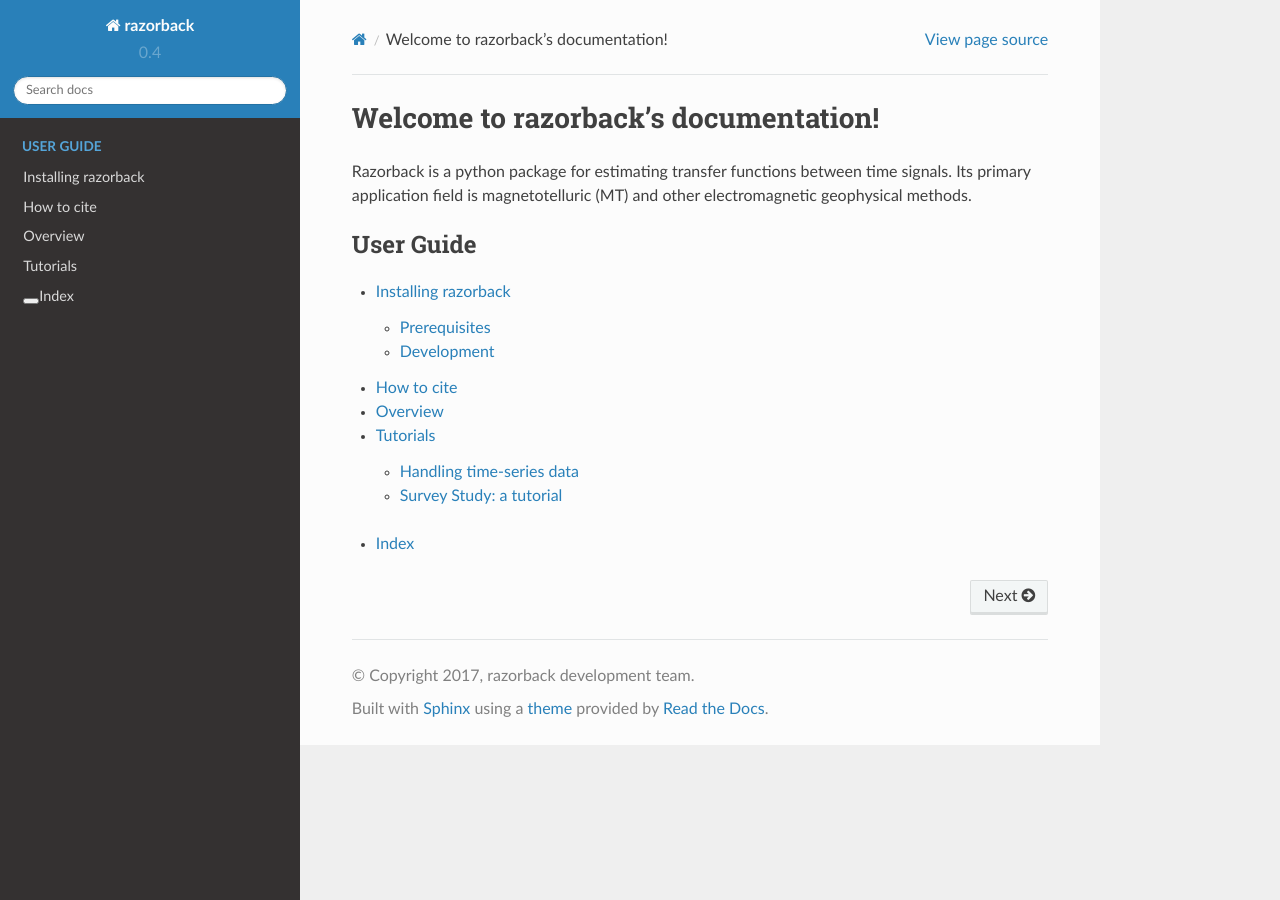
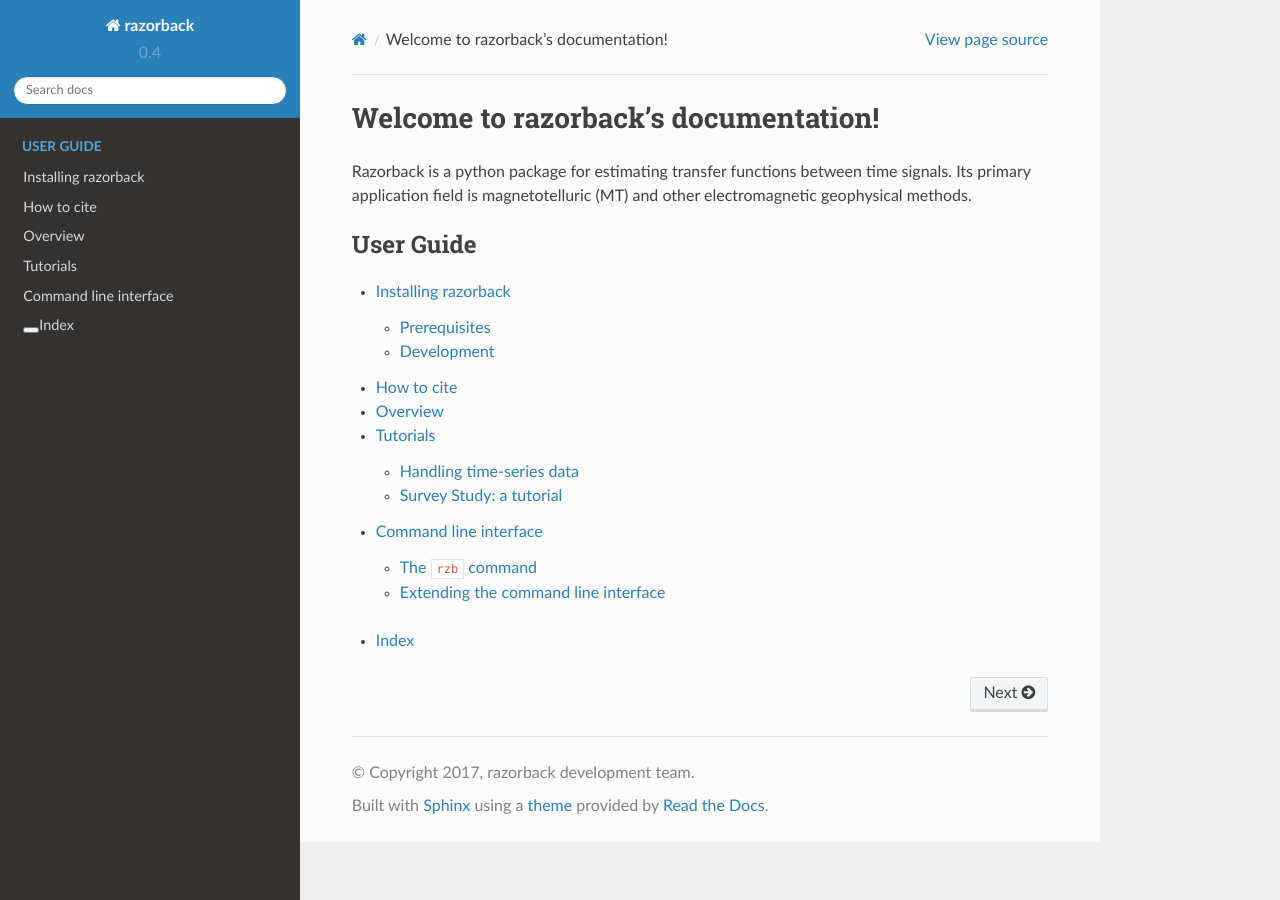
Before and after one commit to BRGM/razorback, a Sphinx documentation site: the page built from docs/source/index.rst, in a window 1280 px wide. Built offline with Sphinx 7.4.7 and the Read the Docs theme 2.0.0, drawn with Linux system fonts in a browser that asks for light colours; pages that are not in the unit, such as notebooks, are missing from menus; some of the changed lines change nothing that is shown.

Commit message:
add doc on CLI

```diff
--- a/docs/source/index.rst
+++ b/docs/source/index.rst
@@ -14,6 +14,7 @@ Its primary application field is magnetotelluric (MT) and other electromagnetic
    citation
    overview
    tutorials/index
+   script
 
 
 .. toctree::
--- /dev/null
+++ b/docs/source/script.rst
@@ -0,0 +1,103 @@
+Command line interface
+======================
+
+The :code:`rzb` command
+-----------------------
+
+Razorback provides some command line tools under the :code:`rzb` command.
+Typing the command shows the help message with the list of available commands :
+
+.. code-block:: bash
+
+  $ rzb
+  Usage: rzb [OPTIONS] COMMAND [ARGS]...
+
+    The razorback command line interface.
+
+  Options:
+    -h, --help  Show this message and exit.
+
+  Commands:
+    path       Manipulate data path.
+    version    Razorback installed version.
+
+Getting the version number with :code:`rzb version`
+~~~~~~~~~~~~~~~~~~~~~~~~~~~~~~~~~~~~~~~~~~~~~~~~~~~
+
+To get the number of the installed version :
+
+.. code-block:: bash
+
+  $ rzb version
+  razorback 0.4.0
+
+Manipulating the data path with :code:`rzb path`
+~~~~~~~~~~~~~~~~~~~~~~~~~~~~~~~~~~~~~~~~~~~~~~~~
+
+:code:`rzb path` provides several subcommands for manipulating the data path.
+Just typing :code:`rzb path` performs no action but shows the help and the list of available commands :
+
+.. code-block:: bash
+
+  $ rzb path
+  Usage: rzb path [OPTIONS] COMMAND [ARGS]...
+
+    Manipulate data path.
+
+    Data path is either global or local. If the local path is not available,
+    the global path is used instead.
+
+    The path commands depend on the current directory where they are executed.
+
+  Options:
+    -c, --create  Create the local path if missing.
+    -h, --help    Show this message and exit.
+
+  Commands:
+    base      Current base data path.
+    metronix  Current path for Metronix calibration files.
+
+
+Without options, :code:`rzb path base` and :code:`rzb path metronix` just show the path where data, like calibration files, will be searched. This path depends on the working directory.
+
+The option :code:`--create` will create the corresponding local path.
+
+
+Extending the command line interface
+------------------------------------
+
+You can add commands to the :code:`rzb` command line interface by using `Click <https://click.palletsprojects.com/>`_ and `setuptools entry points <https://setuptools.readthedocs.io/en/latest/userguide/entry_point.html>`_.
+
+Let us look at an example.
+We have a simple `Click <https://click.palletsprojects.com/>`_ program in our package:
+
+.. code-block:: python
+
+  # mypkg/rzb_cli.py
+  import click
+
+  @click.command('say-hello')
+  def cli():
+      click.echo('Hello world !')
+
+We also have a `setup.py` for installing our package.
+To extend the :code:`rzb` command, we need to informs the `setup()` function in the following way:
+
+.. code-block:: python
+
+  # setup.py
+  setup(
+    # ...
+    entry_points={
+        'rzb_commands': [
+            'say-hello=mypkg.rzb_cli:cli',
+        ]
+    },
+  )
+
+Once `mypkg` is installed (:code:`python setup.py install` or :code:`pip install .`), the :code:`rzb` command can now expose our new subcommand:
+
+.. code-block:: bash
+
+  $ rzb say-hello
+  Hello world !
```
